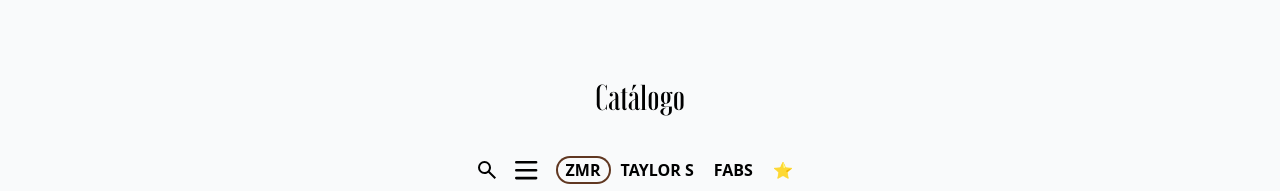
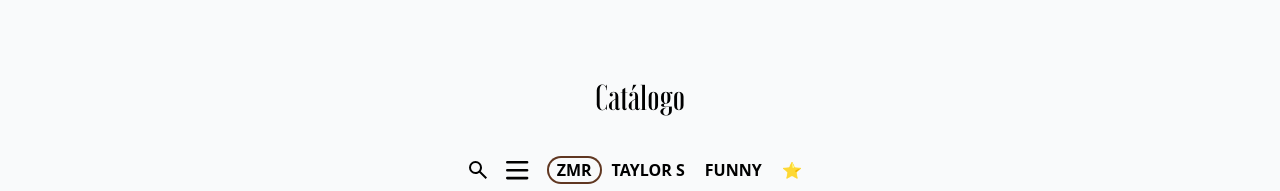
Before and after one commit to danielpirela/zmr, an Astro site: page / in a window 1280 px wide. Shown: the part 609-800 px from the top of the page. Built offline with nearby package versions, Linux system fonts and the light colour scheme; Astro itself is replaced by a stand-in of ours; what tailwindcss-animated would draw is missing.

Commit message:
add category and new stock

```diff
--- a/src/components/Shop.tsx
+++ b/src/components/Shop.tsx
@@ -15,7 +15,7 @@ interface Props {
 export function Shop ({data}: Props) {
 
   const $protc = useStore($product)
-  let categories = ['ZMR','TAYLOR S','FABS','⭐️','SANRIO']
+  let categories = ['ZMR','TAYLOR S','FUNNY','⭐️','SANRIO','FABS']
   const [isView, setIsView] = useState<boolean>(false)
   const handleCategory = ({e,category}: {e:any, category:string}) => {
     e.preventDefault()
--- a/src/utils/data.json
+++ b/src/utils/data.json
@@ -243,6 +243,69 @@
         "available": true,
         "avaliableModels": "Blanco",
         "image": "https://i.imgur.com/dq2lHsb.png"
+      },
+      {
+        "category": "FUNNY",
+        "name": "ZMR| FUNNY BABY TEE",
+        "id": "283095546",
+        "price": 10.00,
+        "available": true,
+        "avaliableModels": "Blanco",
+        "image": "https://i.imgur.com/xfurnJ1.png"
+      },
+      {
+        "category": "FUNNY",
+        "name": "ZMR| FUNNY BABY TEE",
+        "id": "243095546",
+        "price": 10.00,
+        "available": true,
+        "avaliableModels": "Blanco",
+        "image": "https://i.imgur.com/zefZHrF.png"
+      },
+      {
+        "category": "FUNNY",
+        "name": "ZMR| FUNNY BABY TEE",
+        "id": "243075546",
+        "price": 10.00,
+        "available": true,
+        "avaliableModels": "Blanco",
+        "image": "https://i.imgur.com/qPRmmly.png"
+      },
+      {
+        "category": "FUNNY",
+        "name": "ZMR| FUNNY BABY TEE",
+        "id": "243075446",
+        "price": 10.00,
+        "available": true,
+        "avaliableModels": "Blanco",
+        "image": "https://i.imgur.com/FWcNSIY.png"
+      },
+      {
+        "category": "FUNNY",
+        "name": "ZMR| FUNNY BABY TEE",
+        "id": "243075946",
+        "price": 10.00,
+        "available": true,
+        "avaliableModels": "Negro",
+        "image": "https://i.imgur.com/rrxLkht.png"
+      },
+      {
+        "category": "FUNNY",
+        "name": "ZMR| FUNNY BABY TEE",
+        "id": "243075944",
+        "price": 10.00,
+        "available": true,
+        "avaliableModels": "Negro",
+        "image": "https://i.imgur.com/77M2syH.png"
+      },
+      {
+        "category": "FUNNY",
+        "name": "ZMR| FUNNY BABY TEE",
+        "id": "223075944",
+        "price": 10.00,
+        "available": true,
+        "avaliableModels": "Negro",
+        "image": "  https://i.imgur.com/L16QnD3.png"
       }
     ]
   }
```
